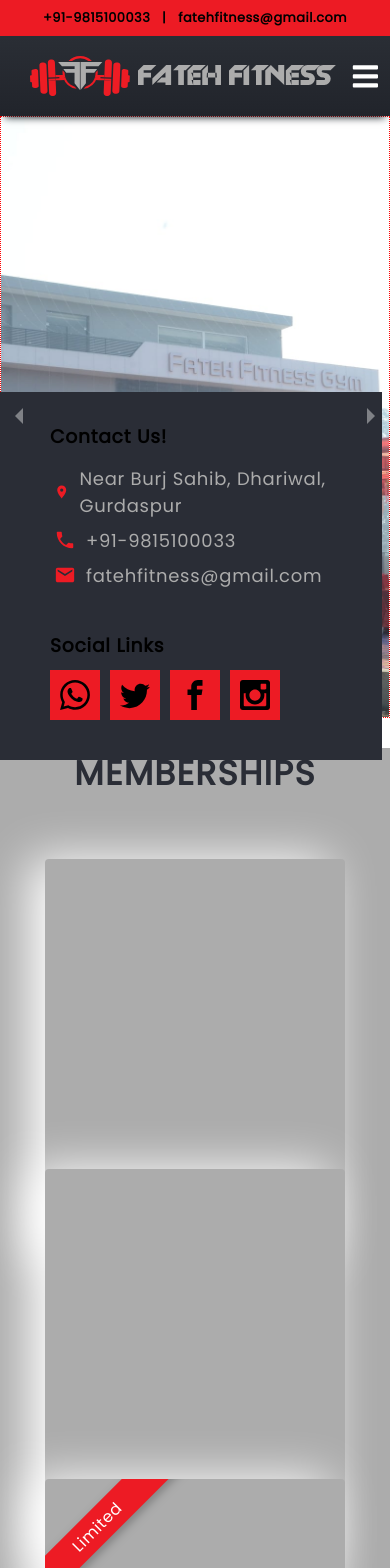
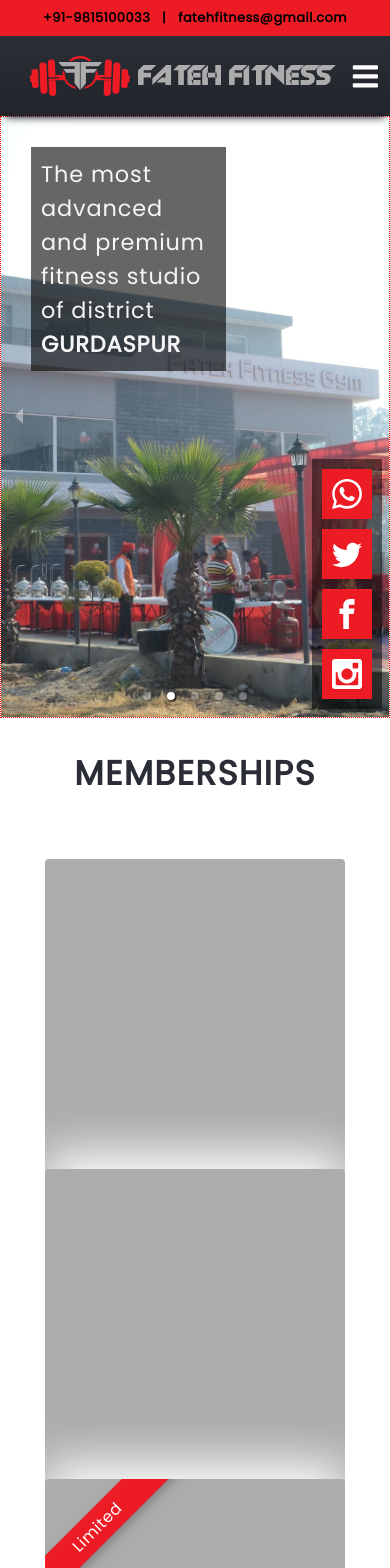
Before and after one commit to SimranDev/fateh-fitness-gym, a React (Create React App) app: page / in a window 390 px wide. Shown: the top 1568 px of the page. Built offline with nearby package versions, Linux system fonts and the light colour scheme.

Commit message:
services section & membership cards fixed for mobile mediaqueries

```diff
--- a/src/components/CarouselSlider.js
+++ b/src/components/CarouselSlider.js
@@ -10,21 +10,17 @@
 import "./carousel_slider.css";
 import SocialLinks from "./SocialLinks/SocialLinks";
 
-// <div className="x">
-//             The most advanced and premium fitness studio of district{" "}
-//             <b>GURDASPUR</b>
-//           </div>
-//           <div className="y">
-//             <Button buttonStyle="btn--primary--outline" buttonSize="btn--large">
-//               SIGN UP TODAY
-//             </Button>
-//           </div>
-
 const CarouselSlider = () => {
   return (
     <div className="carousel-container">
+      <div className="carousel-msg">
+        The most advanced and premium fitness studio of district{" "}
+        <b>GURDASPUR</b>
+      </div>
       <div className="slider-social-links">
-        <SocialLinks />
+        <div>
+          <SocialLinks />
+        </div>
       </div>
       <Carousel
         className="carousal"
@@ -49,7 +45,7 @@
         <div>
           <img src={img5} alt="img 5" />
         </div>
-      </Carousel>{" "}
+      </Carousel>
     </div>
   );
 };
--- a/src/components/Footer/FbPagePlugin.js
+++ b/src/components/Footer/FbPagePlugin.js
@@ -1,10 +1,12 @@
+import { withWidth } from "@material-ui/core";
+
 const FbPage = () => {
   return (
     <div
       className="fb-page"
       data-href="https://www.facebook.com/fatehfitnessgym5"
       data-tabs="timeline"
-      data-width="500"
+      style={{ width: "100%" }}
       data-height="400"
       data-small-header="true"
       data-adapt-container-width="true"
--- a/src/components/MarqueeSlider/MarqueeSlider.css
+++ b/src/components/MarqueeSlider/MarqueeSlider.css
@@ -5,7 +5,7 @@
 .m-slider-container {
   height: 70px;
   width: 100%;
-  background-color: var(--primaryDarkGreyFont);
+  /* background-color: var(--primaryDarkGreyFont); */
   overflow: hidden;
 }
 
@@ -48,7 +48,7 @@
 
 @media screen and (max-width: 500px) {
   .m-slider-container {
-    height: 50px;
+    height: 70px;
   }
 
   .marquee-content li {
--- a/src/components/Membership/Pricing.js
+++ b/src/components/Membership/Pricing.js
@@ -5,14 +5,14 @@
     <div className="pricing-container">
       <h1 className="title">MEMBERSHIPS</h1>
       <div className="card-container">
-        <div className="card"></div>
-        <div className="card"></div>
-        <div className="card">
+        <div className="card" tabIndex="1"></div>
+        <div className="card" tabIndex="1"></div>
+        <div className="card" tabIndex="1">
           <div className="banner-container">
             <div className="banner">Limited</div>
           </div>
         </div>
-        <div className="card"></div>
+        <div className="card" tabIndex="1"></div>
       </div>
     </div>
   );
--- a/src/components/Membership/pricing.css
+++ b/src/components/Membership/pricing.css
@@ -1,6 +1,6 @@
-.pricing-container {
+/* .pricing-container {
   background-color: var(--primaryDarkGreyFont);
-}
+} */
 
 /* .pricing-container div {
   border: red 1px dotted;
@@ -69,7 +69,7 @@
 @media screen and (max-width: 916px) {
   .card-container {
     display: flex;
-    align-items: ;
+    align-items: center;
     flex-direction: column;
     justify-content: center;
     padding: 0 0 2rem 0;
@@ -78,14 +78,16 @@
   .card {
     margin-bottom: -120px;
     margin-left: 30px;
-    transition: transform 2s;
+    transition: transform 0.9s;
+    outline: none;
+    box-shadow: 0 -1rem 3rem #fff;
   }
 
   .card:last-child {
     margin-bottom: 0px;
   }
 
-  .card:active ~ .card {
-    transform: translateY(130px);
+  .card:focus ~ .card {
+    transform: translateY(100px);
   }
 }
--- a/src/components/SocialLinks/SocialLinks.jsx
+++ b/src/components/SocialLinks/SocialLinks.jsx
@@ -1,5 +1,6 @@
 import { MdLocationOn, MdLocalPhone, MdEmail } from "react-icons/md";
 import { ImWhatsapp, ImTwitter, ImFacebook, ImInstagram } from "react-icons/im";
+import "./social-links.css";
 
 const SocialLinks = () => {
   const openWhatsApp = (whatsAppURL) => {
@@ -7,30 +8,10 @@
   };
 
   return (
-    <div className="social-section">
-      <div className="m-top">
-        <h3>Contact Us!</h3>
-        <ul className="list-items">
-          <li>
-            <MdLocationOn className="ic" />
-            Near Burj Sahib, Dhariwal, Gurdaspur
-          </li>
-          <li>
-            <MdLocalPhone className="ic" />
-            +91-9815100033
-          </li>
-          <li>
-            <MdEmail className="ic" />
-            fatehfitness@gmail.com
-          </li>
-        </ul>
-      </div>
-      <div className="social-links m-top">
-        <h3>Social Links</h3>
-        <div className="social-block-section">
-          <div className="social-block">
+    <>
+      <div className="sm-social-btn">
         <ImWhatsapp
-              className="social-ic"
+          className="sm-social-ic"
           onClick={() =>
             openWhatsApp(
               "https://wa.me/+919815100033?text=I want to join Fateh Fitness Club"
@@ -38,33 +19,29 @@
           }
         />
       </div>
-          <div className="social-block">
+      <div className="sm-social-btn">
         <ImTwitter
-              className="social-ic"
-              onClick={() =>
-                openWhatsApp("https://twitter.com/fatehfitnessgym")
-              }
+          className="sm-social-ic"
+          onClick={() => openWhatsApp("https://twitter.com/fatehfitnessgym")}
         />
       </div>
-          <div className="social-block">
+      <div className="sm-social-btn">
         <ImFacebook
-              className="social-ic"
+          className="sm-social-ic"
           onClick={() =>
             openWhatsApp("https://www.facebook.com/fatehfitnessgym5")
           }
         />
       </div>
-          <div className="social-block">
+      <div className="sm-social-btn">
         <ImInstagram
-              className="social-ic"
+          className="sm-social-ic"
           onClick={() =>
             openWhatsApp("https://www.instagram.com/fatehfitnessgym/")
           }
         />
       </div>
-        </div>
-      </div>
-    </div>
+    </>
   );
 };
 
--- a/src/components/SocialLinks/social-links.css
+++ b/src/components/SocialLinks/social-links.css
@@ -0,0 +1,30 @@
+.sm-social-ic {
+  height: 30px;
+  width: 30px;
+  /* background-color: white; */
+}
+
+.sm-social-btn {
+  background-color: var(--primary);
+  color: white;
+  height: 50px;
+  width: 50px;
+  margin: 10px;
+  display: flex;
+  align-items: center;
+  justify-content: center;
+  cursor: pointer;
+}
+
+.sm-social-btn:hover {
+  color: var(--darkBg);
+}
+
+/* .sm-social-btn:first-child {
+  background-color: var(--primary);
+  height: 50px;
+  width: 50px;
+  display: flex;
+  align-items: center;
+  justify-content: center;
+} */
--- a/src/components/carousel_slider.css
+++ b/src/components/carousel_slider.css
@@ -1,11 +1,9 @@
 .slider-social-links {
   position: absolute;
-  background-color: var(--darkBg);
+  background-color: rgba(0, 0, 0, 0.5);
   z-index: 2;
-  bottom: 10%;
+  bottom: 16%;
   right: 2%;
-  /* height: 400px; */
-  /* width: 400px; */
 }
 
 .carousel-container {
@@ -17,21 +15,14 @@
   object-fit: cover;
 }
 
-.x {
+.carousel-msg {
+  background-color: rgba(0, 0, 0, 0.6);
   position: absolute;
-  font-size: 30px;
+  font-size: 1.4rem;
   color: whitesmoke;
   margin: 30px;
   z-index: 1;
+  padding: 10px;
   text-align: initial;
   width: 50%;
 }
-
-.y {
-  position: absolute;
-  display: flex;
-  justify-content: center;
-  align-items: center;
-  margin-left: 20px;
-  margin-top: 400px;
-}
--- a/src/components/pages/sign_up/sign_up.css
+++ b/src/components/pages/sign_up/sign_up.css
@@ -309,7 +309,7 @@
     padding: 0 20px;
     width: auto;
     height: 100%;
-    background-color: rgba(0, 0, 0, 0.5);
+    background-color: rgba(0, 0, 0, 0.7);
     /* border: 1px red dotted; */
   }
 
--- a/src/components/services_section.css
+++ b/src/components/services_section.css
@@ -22,7 +22,7 @@
 .heading {
   display: flex;
   justify-content: center;
-  font-size: 34px;
+  font-size: 1.6rem;
   font-weight: 900;
   margin-bottom: 30px;
   /* text-shadow: 1px 0 var(--primaryDarkGreyFont);
@@ -54,7 +54,7 @@
   position: absolute;
   color: var(--darkBg);
   text-align: center;
-  font-size: 20px;
+  font-size: 1.2rem;
   font-weight: 900;
   background-color: white;
   overflow-x: hidden;
@@ -72,3 +72,9 @@
   margin: 8px;
   box-shadow: 0 4px 6px -5px var(--primaryDarkGreyFont);
 }
+
+@media screen and (max-width: 450px) {
+  .service-container {
+    height: 140px;
+  }
+}
```
Also changed, not shown: 1 other file (tests, documents, lock files or other folders). Lines whose indentation alone changed are shown as unchanged.
